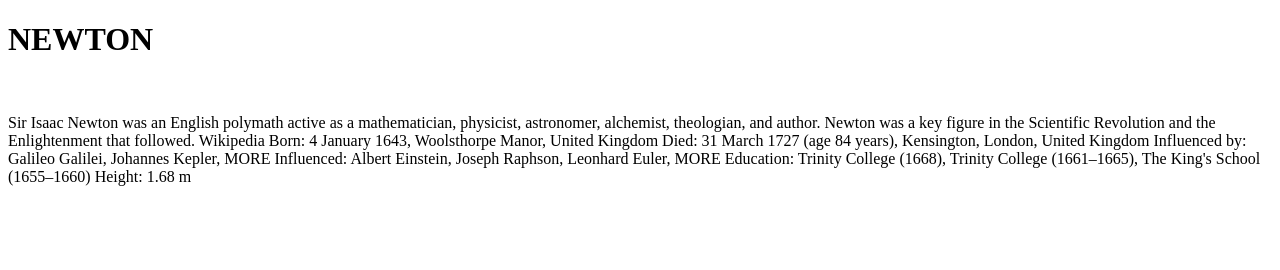
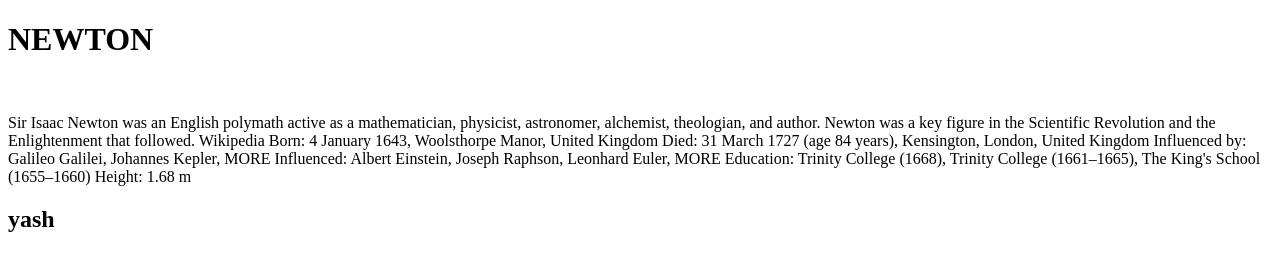
Before and after one commit to Yashwanth2005510/vs-code-project-1, a plain HTML site: page index.html in a window 1280 px wide. Drawn offline with Linux system fonts and the light colour scheme.

Commit message:
added yash

```diff
--- a/index.html
+++ b/index.html
@@ -15,5 +15,6 @@
     Influenced: Albert Einstein, Joseph Raphson, Leonhard Euler, MORE
     Education: Trinity College (1668), Trinity College (1661–1665), The King's School (1655–1660)
     Height: 1.68 m</p>
+    <h2>yash</h2>
 </body>
 </html>
```
